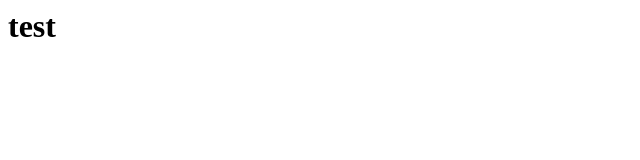
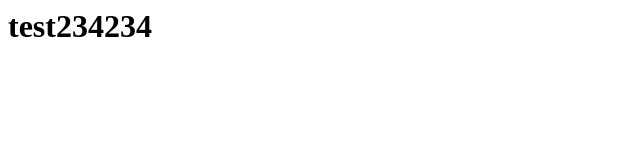
Before and after one commit to kumarmegala/test, a plain HTML site: page doc/index.html in a window 1280 px wide. Shown: the whole page, without its empty margins (0-640 px from the left). Drawn offline with Linux system fonts and the light colour scheme.

Commit message:
Update index.html

```diff
--- a/doc/index.html
+++ b/doc/index.html
@@ -1,3 +1,3 @@
 <h1>
-test
+test234234
 <h1>
```
